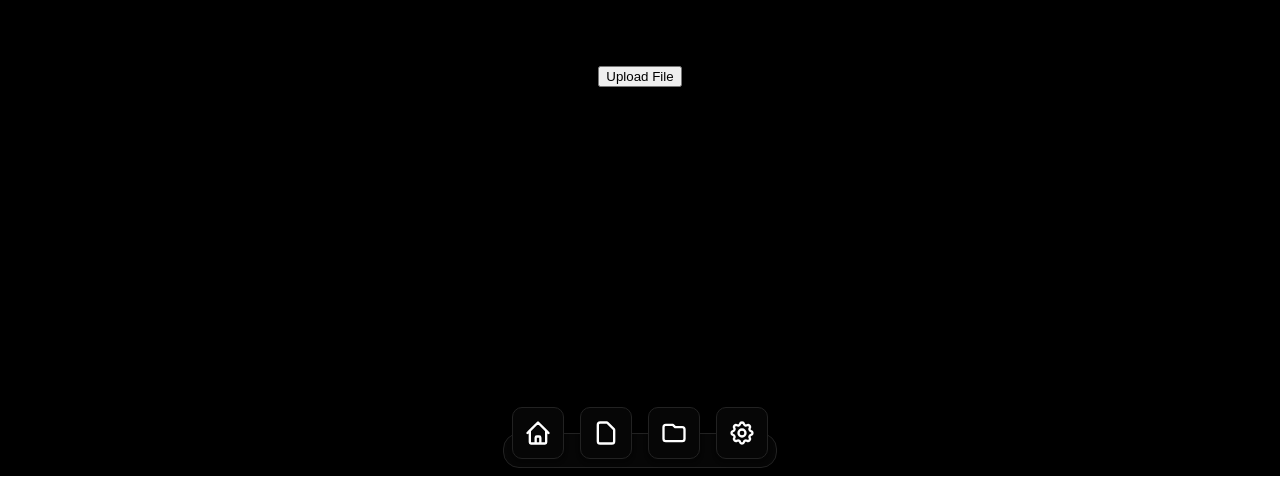
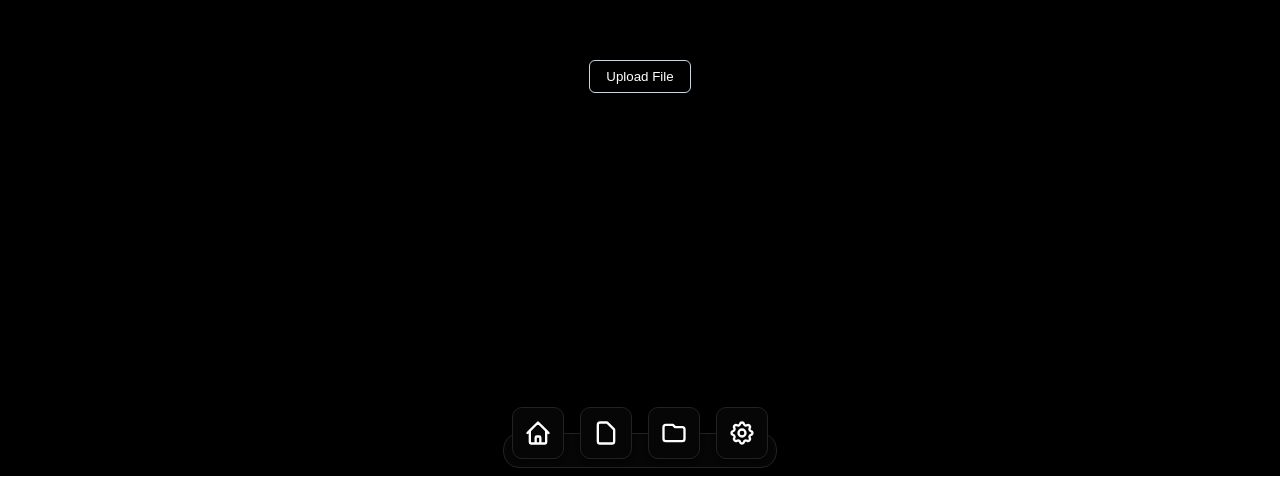
Before and after one commit to bobtrolledu/BCHacks6, a React (Create React App) app in the folder BCHacks/main/: page /canvas in a window 1280 px wide. Shown: the part 324-825 px from the top of the page. Built offline with nearby package versions, Linux system fonts and the light colour scheme.

Commit message:
canvas w better css

```diff
--- a/BCHacks/main/package.json
+++ b/BCHacks/main/package.json
@@ -3,6 +3,7 @@
   "version": "0.1.0",
   "private": true,
   "dependencies": {
+    "@react-spring/web": "^9.7.5",
     "axios": "^1.7.9",
     "bootstrap": "^5.3.3",
     "cra-template": "1.2.0",
--- /dev/null
+++ b/BCHacks/main/src/Pages/Canvas.css
@@ -0,0 +1,70 @@
+/* Button Styles */
+.button {
+    display: inline-flex;
+    align-items: center;
+    justify-content: center;
+    padding: 0.5rem 1rem;
+    border: 1px solid #cbd5e0; /* Light gray border */
+    border-radius: 0.375rem;
+    background-color: transparent;
+    color: #ffffff; /* White text */
+    cursor: pointer;
+    transition: background-color 0.2s ease-in-out,
+    border-color 0.2s ease-in-out,
+    transform 0.2s ease-in-out,
+    box-shadow 0.2s ease-in-out;
+}
+
+.button:hover {
+    background-color: #313333;
+    border-color: #596377;
+    transform: scale(1.05); /* Button scales up slightly */
+    box-shadow: 0 4px 8px rgba(0, 0, 0, 0.2); /* Adds subtle shadow */
+}
+
+.button:active {
+    transform: scale(0.98); /* Slight scale down when button is pressed */
+}
+
+.button:focus {
+    outline: none;
+    box-shadow: 0 0 0 2px rgba(66, 153, 225, 0.6);
+}
+
+/* Tooltip Styles */
+.tooltip-container {
+    position: relative;
+    display: inline-block;
+}
+
+.tooltip-content {
+    position: absolute;
+    bottom: 100%;
+    left: 50%;
+    transform: translateX(-50%);
+    margin-bottom: 0.5rem;
+    padding: 0.25rem 0.5rem;
+    font-size: 0.75rem;
+    background-color: #000;
+    color: #fff;
+    border-radius: 0.25rem;
+    white-space: nowrap;
+    opacity: 0;
+    pointer-events: none;
+    transition: opacity 0.2s ease;
+}
+
+.tooltip-container:hover .tooltip-content {
+    opacity: 1;
+}
+
+.tooltip-content::after {
+    content: '';
+    position: absolute;
+    top: 100%;
+    left: 50%;
+    transform: translateX(-50%);
+    border-width: 5px;
+    border-style: solid;
+    border-color: #000 transparent transparent transparent;
+}
--- a/BCHacks/main/src/Pages/Canvas.js
+++ b/BCHacks/main/src/Pages/Canvas.js
@@ -1,5 +1,7 @@
 // src/Canvas.jsx
 import React, { useRef } from 'react';
+import AnimatedContent from '../blocks/Animations/AnimatedContent/AnimatedContent';
+import './Canvas.css'; // Or include the CSS in your global CSS file
 
 function Canvas() {
     const fileInputRef = useRef(null);
@@ -27,19 +29,32 @@ function Canvas() {
                 justifyContent: 'center',
             }}
         >
-            <div>
-                <button
-                    onClick={handleButtonClick}
-                >
-                    Upload File
-                </button>
+            <AnimatedContent
+                distance={150}
+                direction="vertical"
+                reverse={false}
+                config={{ tension: 80, friction: 20 }}
+                initialOpacity={0.2}
+                animateOpacity
+                scale={1.1}
+                threshold={0.2}
+            >
+                <div className="tooltip-container">
+                    <button
+                        onClick={handleButtonClick}
+                        className="button"
+                    >
+                        Upload File
+                    </button>
+                    <div className="tooltip-content">Click to upload a file</div>
+                </div>
                 <input
                     type="file"
                     ref={fileInputRef}
                     onChange={handleFileChange}
                     style={{ display: 'none' }}
                 />
-            </div>
+            </AnimatedContent>
         </div>
     );
 }
--- /dev/null
+++ b/BCHacks/main/src/blocks/Animations/AnimatedContent/AnimatedContent.jsx
@@ -0,0 +1,71 @@
+/*
+	jsrepo 1.34.0
+	Installed from https://reactbits.dev/default/
+	2-9-2025
+*/
+
+import { useRef, useEffect, useState } from "react";
+import { useSpring, animated } from "@react-spring/web";
+
+const AnimatedContent = ({
+  children,
+  distance = 100,
+  direction = "vertical",
+  reverse = false,
+  config = { tension: 50, friction: 25 },
+  initialOpacity = 0,
+  animateOpacity = true,
+  scale = 1,
+  threshold = 0.1,
+  delay = 0,
+}) => {
+  const [inView, setInView] = useState(false);
+  const ref = useRef();
+
+  useEffect(() => {
+    if (!ref.current) return;
+
+    const observer = new IntersectionObserver(
+      ([entry]) => {
+        if (entry.isIntersecting) {
+          observer.unobserve(ref.current);
+          setTimeout(() => {
+            setInView(true);
+          }, delay);
+        }
+      },
+      { threshold },
+    );
+
+    observer.observe(ref.current);
+
+    return () => observer.disconnect();
+  }, [threshold, delay]);
+
+  const directions = {
+    vertical: "Y",
+    horizontal: "X",
+  };
+
+  const springProps = useSpring({
+    from: {
+      transform: `translate${directions[direction]}(${reverse ? `-${distance}px` : `${distance}px`}) scale(${scale})`,
+      opacity: animateOpacity ? initialOpacity : 1,
+    },
+    to: inView
+      ? {
+          transform: `translate${directions[direction]}(0px) scale(1)`,
+          opacity: 1,
+        }
+      : undefined,
+    config,
+  });
+
+  return (
+    <animated.div ref={ref} style={springProps}>
+      {children}
+    </animated.div>
+  );
+};
+
+export default AnimatedContent;
```
Also changed, not shown: 1 other file (tests, documents, lock files or other folders).
